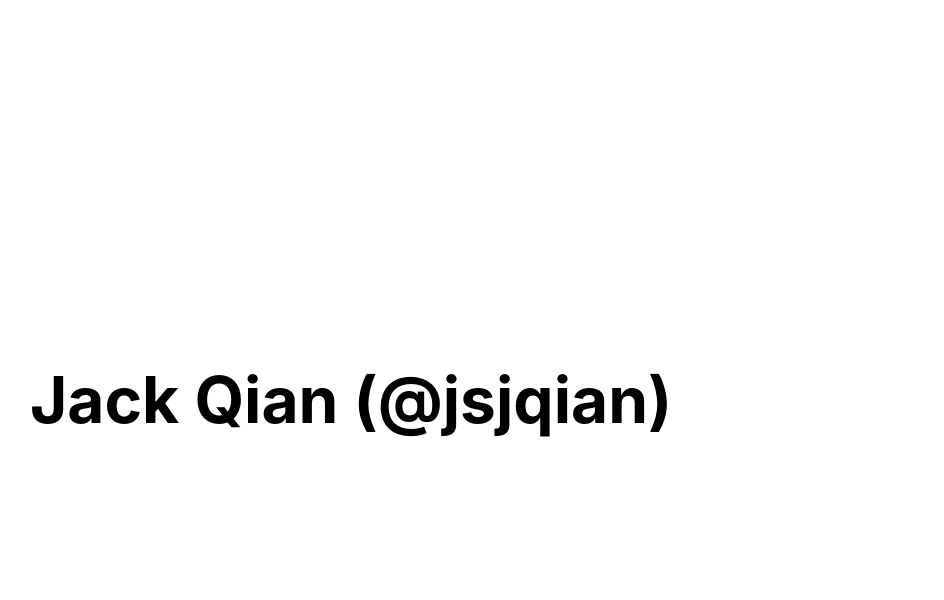
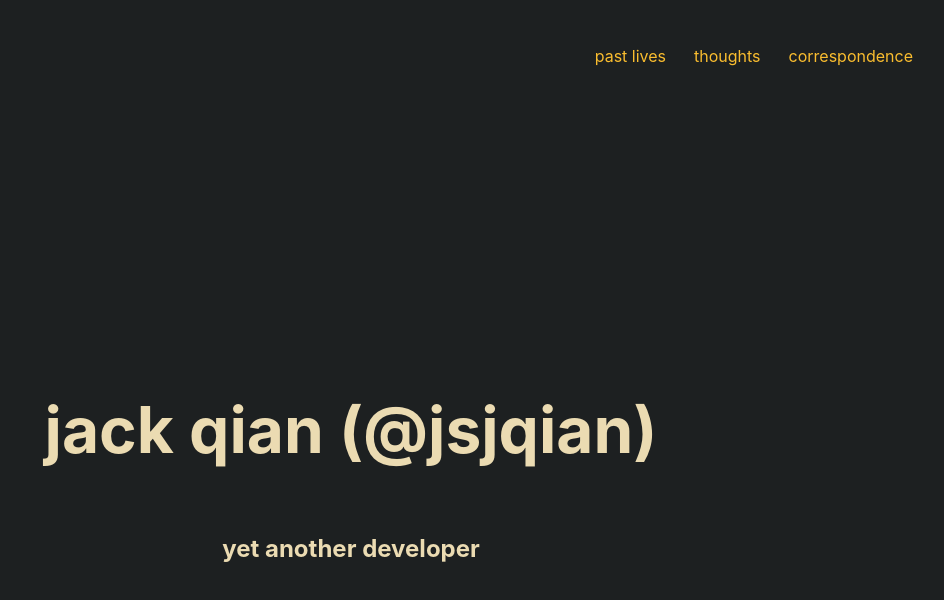
Before and after one commit to jsjqian/jsjqian.github.io, a Next.js app: page / in a window 1280 px wide. Shown: the top 600 px of the page, without its empty margins (289-1233 px from the left). Built offline with nearby package versions, Linux system fonts and the light colour scheme.

Commit message:
Use styled components
Create menu
Add new fonts
Remove unused styles

```diff
--- /dev/null
+++ b/components/Menu.tsx
@@ -0,0 +1,34 @@
+import styled from "styled-components";
+
+const Menu = () => {
+  return (
+    <Container>
+      <Navbar>
+        <Button href='/past'>past lives</Button>
+        <Button href='/blog'>thoughts</Button>
+        <Button href='/contact'>correspondence</Button>
+      </Navbar>
+    </Container>
+  )
+}
+
+const Container = styled.div`
+	position: sticky;
+  top: 0;
+  width: 100%;
+`
+
+const Navbar = styled.div`
+  display: flex;
+  justify-content: right;
+  padding: 2rem;
+`
+
+const Button = styled.a`
+  color: #fabd2f;
+  text-align: center;
+  padding: 14px;
+  text-decoration: none;
+`
+
+export default Menu
--- a/package.json
+++ b/package.json
@@ -11,12 +11,14 @@
   "dependencies": {
     "next": "12.2.2",
     "react": "18.2.0",
-    "react-dom": "18.2.0"
+    "react-dom": "18.2.0",
+    "styled-components": "^5.3.5"
   },
   "devDependencies": {
     "@types/node": "18.0.6",
     "@types/react": "18.0.15",
     "@types/react-dom": "18.0.6",
+    "@types/styled-components": "^5.1.25",
     "eslint": "8.20.0",
     "eslint-config-next": "12.2.2",
     "typescript": "4.7.4"
--- /dev/null
+++ b/pages/_document.tsx
@@ -0,0 +1,19 @@
+import Document, { Html, Head, Main, NextScript } from 'next/document'
+
+export default class MyDocument extends Document {
+  render() {
+    return (
+      <Html>
+        <Head>
+          <link rel="preconnect" href="https://fonts.googleapis.com" />
+          <link rel="preconnect" href="https://fonts.gstatic.com" crossOrigin='anonymous' />
+          <link href="https://fonts.googleapis.com/css2?family=Fira+Code&display=swap" rel="stylesheet" />
+        </Head>
+        <body>
+          <Main />
+          <NextScript />
+        </body>
+      </Html>
+    )
+  }
+}
--- a/pages/index.tsx
+++ b/pages/index.tsx
@@ -1,24 +1,57 @@
 import type { NextPage } from 'next'
 import Head from 'next/head'
-import Image from 'next/image'
-import styles from '../styles/Home.module.css'
+import Menu from '../components/Menu'
+import styled from "styled-components";
 
 const Home: NextPage = () => {
   return (
-    <div className={styles.container}>
+    <Container>
+      <Menu />
       <Head>
-        <title>Jack Qian (@jsjqian)</title>
+        <title>jack qian (@jsjqian)</title>
         <meta name="description" content="@jsjqian" />
         <link rel="icon" href="/favicon.ico" />
       </Head>
-
-      <main className={styles.main}>
-        <h1 className={styles.title}>
-          Jack Qian (@jsjqian)
-        </h1>
-      </main>
-    </div>
+      <Main>
+        <Title>
+          jack qian (@jsjqian)
+        </Title>
+        <Description>
+          yet another developer
+        </Description>
+      </Main>
+    </Container>
   )
 }
 
+const Container = styled.div`
+  background: #1d2021;
+  padding: 0 2rem;
+`
+
+const Main = styled.div`
+  min-height: 100vh;
+  color: #ebdbb2;
+  padding: 4rem 0;
+  flex: 1;
+  display: flex;
+  flex-direction: column;
+  justify-content: center;
+  align-items: center;
+`
+
+const Title = styled.h1`
+  margin: 0;
+  line-height: 1.15;
+  font-size: 4rem;
+  text-align: center;
+`
+
+const Description = styled.h1`
+  margin: 4rem 0;
+  line-height: 1.5;
+  font-size: 1.5rem;
+  text-align: center;
+`
+
 export default Home
--- a/styles/Home.module.css
+++ /dev/null
@@ -1,116 +0,0 @@
-.container {
-  padding: 0 2rem;
-}
-
-.main {
-  min-height: 100vh;
-  padding: 4rem 0;
-  flex: 1;
-  display: flex;
-  flex-direction: column;
-  justify-content: center;
-  align-items: center;
-}
-
-.footer {
-  display: flex;
-  flex: 1;
-  padding: 2rem 0;
-  border-top: 1px solid #eaeaea;
-  justify-content: center;
-  align-items: center;
-}
-
-.footer a {
-  display: flex;
-  justify-content: center;
-  align-items: center;
-  flex-grow: 1;
-}
-
-.title a {
-  color: #0070f3;
-  text-decoration: none;
-}
-
-.title a:hover,
-.title a:focus,
-.title a:active {
-  text-decoration: underline;
-}
-
-.title {
-  margin: 0;
-  line-height: 1.15;
-  font-size: 4rem;
-}
-
-.title,
-.description {
-  text-align: center;
-}
-
-.description {
-  margin: 4rem 0;
-  line-height: 1.5;
-  font-size: 1.5rem;
-}
-
-.code {
-  background: #fafafa;
-  border-radius: 5px;
-  padding: 0.75rem;
-  font-size: 1.1rem;
-  font-family: Menlo, Monaco, Lucida Console, Liberation Mono, DejaVu Sans Mono,
-    Bitstream Vera Sans Mono, Courier New, monospace;
-}
-
-.grid {
-  display: flex;
-  align-items: center;
-  justify-content: center;
-  flex-wrap: wrap;
-  max-width: 800px;
-}
-
-.card {
-  margin: 1rem;
-  padding: 1.5rem;
-  text-align: left;
-  color: inherit;
-  text-decoration: none;
-  border: 1px solid #eaeaea;
-  border-radius: 10px;
-  transition: color 0.15s ease, border-color 0.15s ease;
-  max-width: 300px;
-}
-
-.card:hover,
-.card:focus,
-.card:active {
-  color: #0070f3;
-  border-color: #0070f3;
-}
-
-.card h2 {
-  margin: 0 0 1rem 0;
-  font-size: 1.5rem;
-}
-
-.card p {
-  margin: 0;
-  font-size: 1.25rem;
-  line-height: 1.5;
-}
-
-.logo {
-  height: 1em;
-  margin-left: 0.5rem;
-}
-
-@media (max-width: 600px) {
-  .grid {
-    width: 100%;
-    flex-direction: column;
-  }
-}
--- a/styles/globals.css
+++ b/styles/globals.css
@@ -2,7 +2,7 @@ html,
 body {
   padding: 0;
   margin: 0;
-  font-family: -apple-system, BlinkMacSystemFont, Segoe UI, Roboto, Oxygen,
+  font-family: -apple-system, Fira Code, BlinkMacSystemFont, Segoe UI, Roboto, Oxygen,
     Ubuntu, Cantarell, Fira Sans, Droid Sans, Helvetica Neue, sans-serif;
 }
 
```
Also changed, not shown: 2 other files (tests, documents, lock files or other folders).
